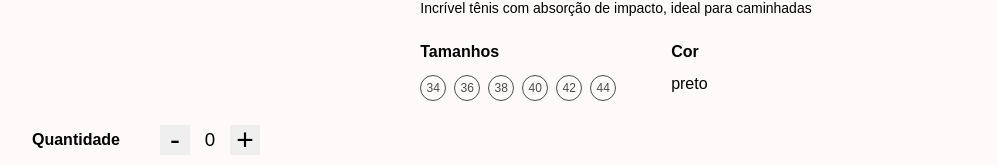
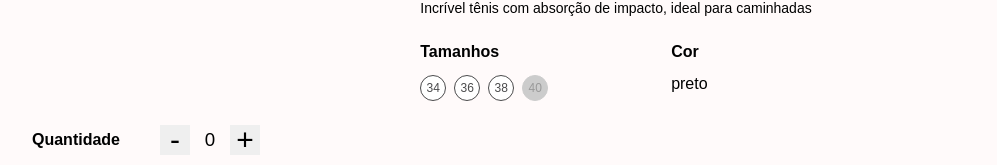
Before and after one commit to jean-campelo/projeto14-vest-store-front, a React (Create React App) app: page /view-product in a window 1280 px wide. Shown: the part 498-663 px from the top of the page, without its empty margins (32-1029 px from the left). Built offline with nearby package versions, Linux system fonts and the light colour scheme.

Commit message:
Exibindo layout dos tamanhos de acordo com disponibilidade

```diff
--- a/src/components/ViewProduct.js
+++ b/src/components/ViewProduct.js
@@ -20,7 +20,7 @@ export default function ViewProduct() {
               <h2> Tamanhos </h2>
               <div>
                 {product.sizes.map((value) => (
-                  <div className="details">{value}</div>
+                  <Details qtd={value.qtd}>{value.number}</Details>
                 ))}
               </div>
             </Sizes>
@@ -35,13 +35,16 @@ export default function ViewProduct() {
           <Quantity>
             <h2>Quantidade</h2>
             <div>
-            <button onClick={()=>qtd > 0 ? setQtd(qtd-1) : setQtd(0)}> - </button>
-            <h3> {qtd} </h3>
-            <button onClick={()=>setQtd(qtd+1)}> + </button>
+              <button onClick={() => (qtd > 0 ? setQtd(qtd - 1) : setQtd(0))}>
+                {" "}
+                -{" "}
+              </button>
+              <h3> {qtd} </h3>
+              <button onClick={() => setQtd(qtd + 1)}> + </button>
             </div>
           </Quantity>
           <Price>
-            <h1> R$ {(product.price/100).toFixed(2)} </h1>
+            <h1> R$ {(product.price / 100).toFixed(2)} </h1>
             <button> Adicionar ao carrinho </button>
           </Price>
         </AddCart>
@@ -99,18 +102,20 @@ const Sizes = styled.div`
     display: flex;
   }
 
-  .details {
+`;
+
+const Details = styled.div`
     display: flex;
     align-items: center;
     justify-content: center;
-    color: #4b4b4c;
+    color: ${(props) => props.qtd > 0 ? "#4b4b4c" : "#999"};
     width: 24px;
     height: 24px;
-    border: 1px solid #4b4b4c;
+    border: 1px solid ${(props) => props.qtd > 0 ? "#4b4b4c" : "#ccc"};
     border-radius: 50px;
     margin-right: 8px;
     font-size: 12px;
-  }
+    background-color: ${(props) => props.qtd > 0 ? "#fff" : "#ccc"};
 `;
 
 const Color = styled.div`
--- a/src/components/productExemple.js
+++ b/src/components/productExemple.js
@@ -1,14 +1,18 @@
-const product =
-    {
+const product = {
   name: "Nike Air Max",
   description: "Incrível tênis com absorção de impacto, ideal para caminhadas",
-      sizes: [34, 36, 38, 40, 42, 44],
+  sizes: [
+    { number: 34, qtd: 5 },
+    { number: 36, qtd: 4 },
+    { number: 38, qtd: 1 },
+    { number: 40, qtd: 0 },
+  ],
   qtd: 12,
   color: "preto",
   department: "tênis",
   price: 7525,
   gender: "feminino",
   image: "https://imgnike-a.akamaihd.net/1300x1300/013635ID.jpg",
-    }
+};
 
 export default product;
```
Lines whose indentation alone changed are shown as unchanged.
